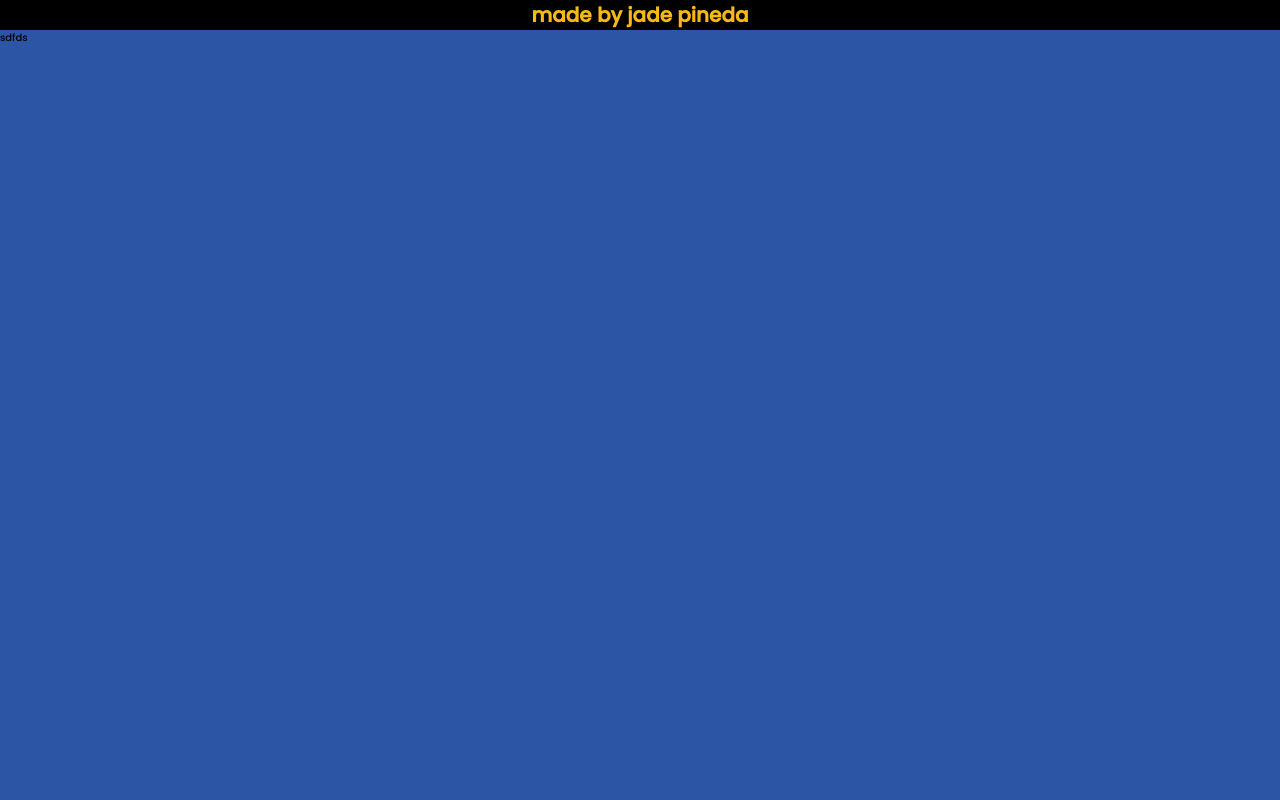
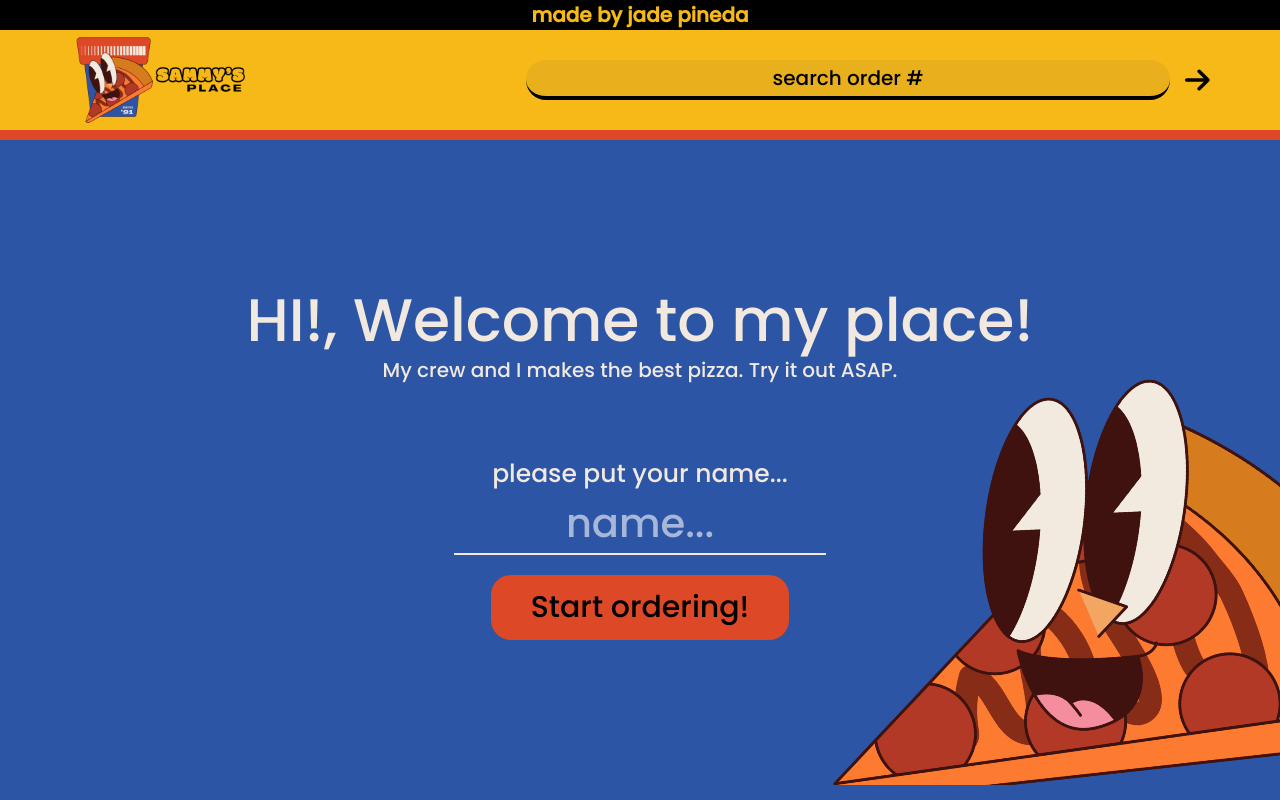
Before and after one commit to jadewapi/react-fullstack-sammys-pizza, a React (Vite) app: page / in a window 1280 px wide. Built offline with nearby package versions, Linux system fonts and the light colour scheme.

Commit message:
Browser setup

```diff
--- a/src/App.jsx
+++ b/src/App.jsx
@@ -1,5 +1,25 @@
+import { BrowserRouter, Route, Routes } from "react-router-dom";
+import Homepage from "./features/homepage/Homepage";
+import Menu from "./features/menu/Menu";
+import Cart from "./features/cart/Cart";
+import Order from "./features/order/Order";
+import OrderId from "./features/order id/OrderId";
+import Error from "./ui/Error/Error";
+
 function App() {
-  return <p>sdfds</p>;
+  return (
+    <BrowserRouter>
+      <Routes>
+        <Route path="/" element={<Homepage />} />
+        <Route path="menu" element={<Menu />}>
+          <Route path="cart" element={<Cart />} />
+        </Route>
+        <Route path="order" element={<Order />} />
+        <Route path="order/:id" element={<OrderId />} />
+        <Route path="*" element={<Error />} />
+      </Routes>
+    </BrowserRouter>
+  );
 }
 
 export default App;
```
